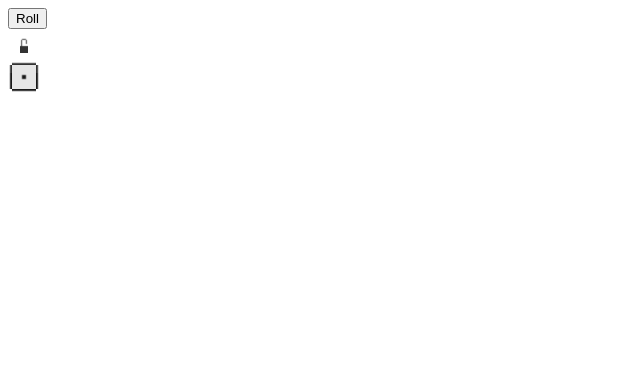
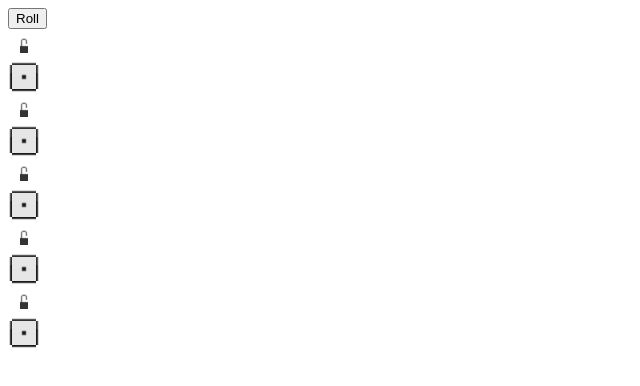
Before and after one commit to joaonunomota/roll-5, a Vue app: page / in a window 1280 px wide. Shown: the top 386 px of the page, without its empty margins (0-640 px from the left). Built offline with nearby package versions, Linux system fonts and the light colour scheme.

Commit message:
Add four more dice to app

```diff
--- a/src/App.vue
+++ b/src/App.vue
@@ -1,7 +1,7 @@
 <template>
   <div id="app">
     <button @click="roll">Roll</button>
-    <v-dice :value="dice" />
+    <v-dice v-for="index in [0, 1, 2, 3, 4]" :value="dice[index]" :key="index" />
   </div>
 </template>
 <script>
@@ -13,12 +13,20 @@ export default {
     VDice
   },
   data: () => ({
-    dice: { pips: 1, locked: false }
+    dice: [
+      { pips: 1, locked: false },
+      { pips: 1, locked: false },
+      { pips: 1, locked: false },
+      { pips: 1, locked: false },
+      { pips: 1, locked: false }
+    ]
   }),
   methods: {
     roll: function() {
-      if (!this.dice.locked) {
-        this.dice.pips = Math.floor(Math.random() * 6) + 1;
+      for (let index = 0; index < this.dice.length; ++index) {
+        if (!this.dice[index].locked) {
+          this.dice[index].pips = Math.floor(Math.random() * 6) + 1;
+        }
       }
     }
   }
```
